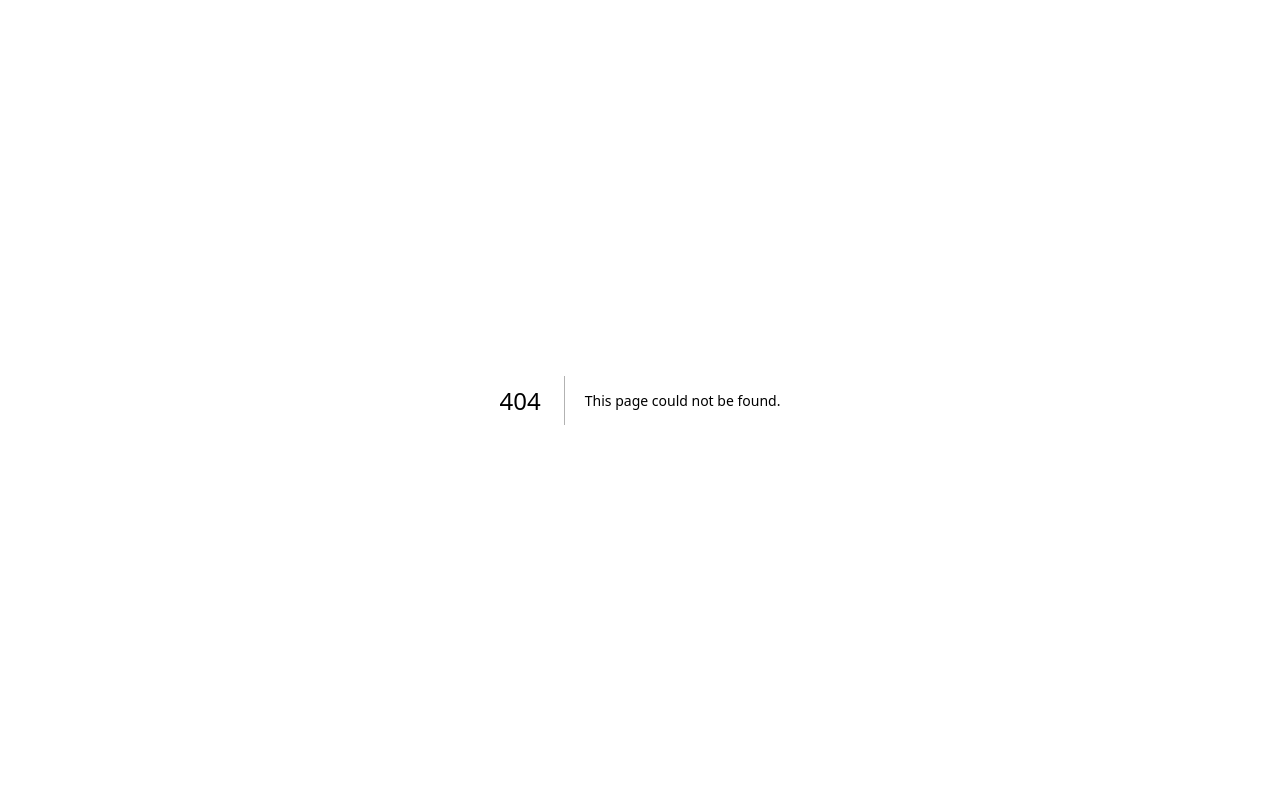
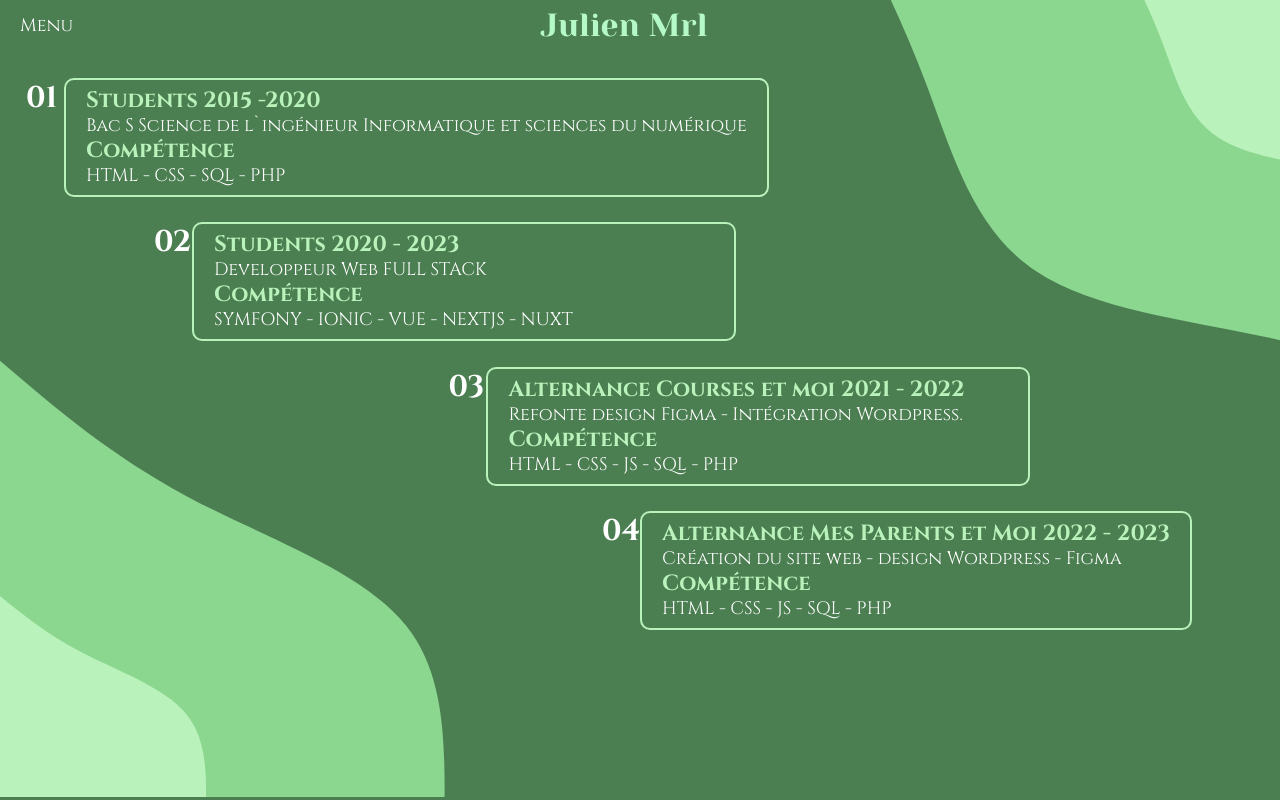
Before and after one commit to JulienMorel76350/Julien.Mrl, a Next.js app: page /Mainpage in a window 1280 px wide. Before the commit this address had no page. Built offline with nearby package versions, Linux system fonts and the light colour scheme.

Commit message:
🚧 work in progress

```diff
--- a/src/components/Card.tsx
+++ b/src/components/Card.tsx
@@ -33,8 +33,8 @@ const Box = styled.div<{ value: string }>`
   background: #4b7f52;
   border: 2px solid #baf2bb;
   border-radius: 10px;
-  min-width: 520px;
-  width: 530px;
+  min-width: 500px;
+  width: fit-content;
   padding: 10px 20px;
   gap: 5px;
   margin-top: 2%;
@@ -60,13 +60,13 @@ const Box = styled.div<{ value: string }>`
     color: #ffffff;
   }
   @media only screen and (min-width: 1280px) {
-    width: 600px;
+
 
     h1 {
-      font-size: 24px;
+      font-size: 22px;
     }
     p {
-      font-size: 24px;
+      font-size: 18px;
     }
   }
 `
--- /dev/null
+++ b/src/pages/Mainpage.tsx
@@ -0,0 +1,124 @@
+import * as React from 'react'
+import styled from 'styled-components'
+import { Navbar } from '@components/Navbar'
+import { Card } from '@components/Card'
+const ScreenContainer = styled.div`
+  display: flex;
+  flex-direction: column;
+  background-color: #4b7f52;
+  position: relative;
+  width: 100%;
+  position: 0;
+  height: 100vh;
+  .TopRight {
+    position: absolute;
+    right: 0;
+    position: -1;
+  }
+  .BotLeft {
+    position: absolute;
+    left: 0;
+    bottom: 0;
+  }
+  @media only screen and (max-width: 1280px) {
+    .TopRight > svg {
+      width: 463px;
+      height: 439px;
+    }
+    .BotLeft > svg {
+      width: 685px;
+      height: 462px;
+    }
+  }
+  @media only screen and (min-width: 1450px) {
+    .TopRight > svg {
+      width: 663px;
+      height: 639px;
+    }
+    .BotLeft > svg {
+      width: 885px;
+      height: 662px;
+    }
+  .contentManager {
+
+  }
+  }
+`
+export default function demo() {
+  return (
+    <ScreenContainer>
+      <Navbar />
+      <div className="TopRight">
+        <svg
+          width="563"
+          height="539"
+          viewBox="0 0 563 539"
+          fill="none"
+          xmlns="http://www.w3.org/2000/svg"
+        >
+          <path
+            d="M885.42 536.307C790.378 492.586 695.343 448.703 583.339 421.703C471.554 394.707 343.019 384.596 265.949 332.863C188.879 281.13 163.487 187.939 131.464 103.307C99.4403 18.674 61.0041 -57.3964 22.5679 -133.467L907.988 -115.92L885.42 536.307Z"
+            fill="#8CD790"
+          />
+          <path
+            d="M798.71 269.887C751.189 248.026 703.668 226.165 647.776 212.667C591.883 199.169 527.4 194.029 488.974 168.165C450.33 142.296 437.743 95.703 421.732 53.3867C405.72 11.0703 386.502 -26.9648 367.284 -65L809.994 -56.2267L798.71 269.887Z"
+            fill="#BAF2BB"
+          />
+        </svg>
+      </div>
+      <div className='contentManager'>
+        <Card
+          FirstSection="Students 2015 -2020"
+          FirstContent=" Bac S Science de l`ingénieur
+ Informatique et sciences du numérique"
+          SecondeSection="Compétence"
+          SecondeContent=" HTML - CSS - SQL - PHP"
+          Padding="5%"
+          id="01"
+        ></Card>
+        <Card
+          FirstSection="Students 2020 - 2023"
+          FirstContent=" Developpeur Web FULL STACK"
+          SecondeSection="Compétence"
+          SecondeContent=" SYMFONY  - IONIC - VUE - NEXTJS - NUXT"
+          Padding="15%"
+          id="02"
+        ></Card>
+        <Card
+          FirstSection="Alternance Courses et moi 2021 - 2022 "
+          FirstContent=" Refonte design Figma - Intégration Wordpress."
+          SecondeSection="Compétence"
+          SecondeContent=" HTML - CSS - JS - SQL - PHP"
+          Padding="38%"
+          id="03"
+        ></Card>
+        <Card
+          FirstSection="Alternance Mes Parents et Moi 2022 - 2023"
+          FirstContent=" Création du site web - design Wordpress - Figma"
+          SecondeSection="Compétence"
+          SecondeContent=" HTML - CSS - JS - SQL - PHP"
+          Padding="50%"
+          id="04"
+        ></Card>
+      </div>
+      <div className="BotLeft">
+        <svg
+          width="785"
+          height="562"
+          viewBox="0 0 785 562"
+          fill="none"
+          xmlns="http://www.w3.org/2000/svg"
+        >
+          <path
+            d="M-41.9925 16C32.1864 80.1054 106.305 144.368 202.212 195.703C297.917 246.986 415.207 285.288 469.724 353.343C524.241 421.398 515.841 518.996 516.635 609.606C517.429 700.216 527.214 783.786 537 867.356L-289 654.945L-41.9925 16Z"
+            fill="#8CD790"
+          />
+          <path
+            d="M-52.7291 293.165C-15.6396 325.217 21.4499 357.27 69.302 382.911C117.154 408.553 175.973 427.835 203.129 461.836C230.489 495.89 226.187 544.663 226.585 589.968C226.982 635.273 231.874 677.058 236.767 718.843L-176.233 612.637L-52.7291 293.165Z"
+            fill="#BAF2BB"
+          />
+        </svg>
+      </div>
+    </ScreenContainer>
+  )
+}
```
Also changed, not shown: src/components/Nav.tsx (added, +37 -0 lines), src/pages/index.tsx (+12 -109 lines).
